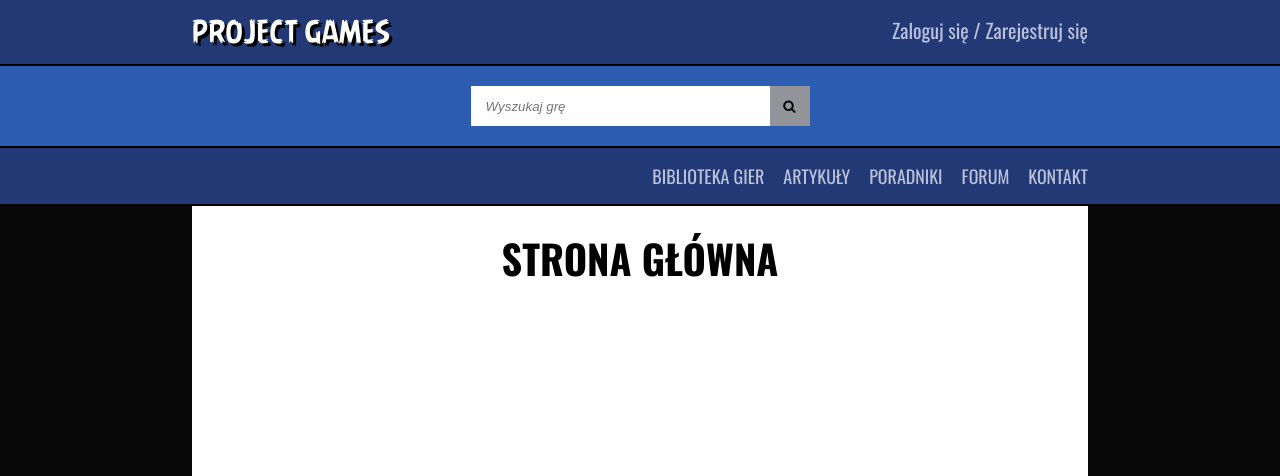
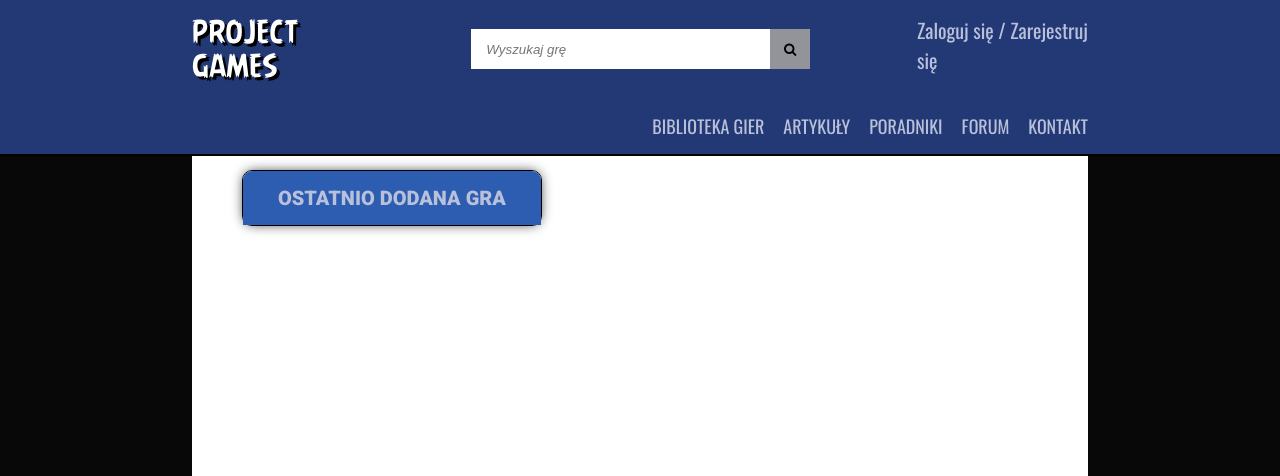
Before and after one commit to wookashart/project-games, a PHP site: page / in a window 1280 px wide. Shown: the top 476 px of the page. Run offline with PHP 8.4, Linux system fonts and the light colour scheme; data that the repository does not hold is empty; some libraries are stand-ins or nearby versions.

Commit message:
Update
- upload game cover in admin panel
- new game on home page
- rebuild header

```diff
--- a/css/main.css
+++ b/css/main.css
@@ -46,7 +46,7 @@ header {
   width: 100%;
   z-index: 10; }
 
-.header-first-line, .header-second-line, .header-third-line {
+.header-second-line, .header-third-line {
   width: 100%;
   border-bottom: 2px solid black; }
 
@@ -65,7 +65,6 @@ header {
   .header-first-line .first-line-conteiner {
     display: flex; }
     .header-first-line .first-line-conteiner .website-name {
-      width: 50%;
       padding: 15px 0 15px 0; }
       .header-first-line .first-line-conteiner .website-name a {
         font-size: 20px;
@@ -227,15 +226,13 @@ header {
   .header-first-line .login-open {
     display: flex; }
 
-.header-second-line {
-  background-color: #2c5db1; }
-  .header-second-line .second-line-conteiner {
+.second-line-conteiner {
   text-align: center;
   padding: 10px 0; }
   @media screen and (min-width: 767px) {
-      .header-second-line .second-line-conteiner {
+    .second-line-conteiner {
       padding: 20px; } }
-    .header-second-line .second-line-conteiner .find-game-input {
+  .second-line-conteiner .find-game-input {
     height: 40px;
     width: 80%;
     font-style: italic;
@@ -243,9 +240,9 @@ header {
     margin: 0;
     border: 0; }
     @media screen and (min-width: 767px) {
-        .header-second-line .second-line-conteiner .find-game-input {
+      .second-line-conteiner .find-game-input {
         width: 300px; } }
-    .header-second-line .second-line-conteiner .search-btn {
+  .second-line-conteiner .search-btn {
     margin-left: -5px;
     border: 0;
     height: 40px;
@@ -253,7 +250,7 @@ header {
     background: #93939a;
     transition-duration: 300ms;
     cursor: pointer; }
-      .header-second-line .second-line-conteiner .search-btn:hover {
+    .second-line-conteiner .search-btn:hover {
       background: #b0b0b1; }
 
 .header-third-line {
@@ -332,7 +329,7 @@ header {
   @media screen and (min-width: 767px) {
     .web-center-section {
       width: 85%;
-      padding-top: 195px;
+      padding-top: 125px;
       padding-left: 50px;
       padding-right: 50px; } }
   @media screen and (min-width: 1100px) {
@@ -542,3 +539,31 @@ div.game-detail .game-requirements ul {
       margin: 5px; }
       div.game-detail .game-requirements ul li span:nth-of-type(1) {
         font-weight: bold; }
+
+section.last-add-game {
+  border: 1px solid #000000;
+  border-radius: 10px;
+  box-shadow: 0 0 13px -3px black;
+  margin-top: 45px;
+  width: 300px; }
+  section.last-add-game h3 {
+    text-align: center;
+    background: #2c5db1;
+    margin: 0;
+    padding: 15px;
+    color: #b9c0da;
+    border-radius: 9px 9px 0 0;
+    font-size: 20px;
+    text-transform: uppercase; }
+  section.last-add-game .last-add-game-cover {
+    margin: 10px;
+    text-align: center; }
+    section.last-add-game .last-add-game-cover a img {
+      width: 200px;
+      border: 1px solid #000000; }
+  section.last-add-game .last-add-game-info {
+    text-align: center;
+    padding-bottom: 15px; }
+    section.last-add-game .last-add-game-info h4 {
+      font-size: 18px;
+      text-align: center; }
--- a/index.php
+++ b/index.php
@@ -28,6 +28,10 @@
                 <div class="header-first-line">
                     <div class="first-line-conteiner">
                         <div class="website-name"><a href="index.php?action=home">project games</a></div>
+                        <div class="second-line-conteiner">
+                            <input type="search" placeholder="Wyszukaj grę" class="base-input find-game-input">
+                            <button class="search-btn"><i class="fa fa-search" aria-hidden="true"></i></button>
+                        </div>
                         <?php
                             if((isset($_SESSION['useronline'])) && ($_SESSION['useronline'] == true)){
 
@@ -61,12 +65,9 @@
                     </div>
                 </div>
                 <!--Druga linia headera-->
-                <div class="header-second-line">
-                    <div class="second-line-conteiner">
-                        <input type="text" placeholder="Wyszukaj grę" class="base-input find-game-input">
-                        <button class="search-btn"><i class="fa fa-search" aria-hidden="true"></i></button>
-                    </div>
-                </div>
+                <!-- <div class="header-second-line">
+
+                </div> -->
                 <!--Menu hamburger-->
                 <div class="header-hamburger-line">
                     <div class="hamburger-line-conteiner">
--- a/pages/home.php
+++ b/pages/home.php
@@ -1 +1,16 @@
-<h1>Strona główna</h1>
+<!-- <h1>Strona główna</h1> -->
+<section class="last-add-game">
+    <h3>Ostatnio dodana gra</h3>
+    <?php
+
+        $allGames = $connection->query("SELECT id_games, tytul, platforma, gatunek, cover FROM games ORDER BY data_dodania DESC LIMIT 1");
+
+
+        while ($row = $allGames->fetch_assoc()) {
+            echo '<div class="last-add-game-cover"><a href="index.php?action=gamedetail&id='.$row['id_games'].'"><img src="db/covers/'.$row['cover'].'"></a></div><div class="last-add-game-info"><h4>'.$row['tytul'].'</h4><div class="last-add-game-platform">'.$row['platforma'].'</div><div class="last-add-game-type">'.$row['gatunek'].'</div></div>';
+        }
+
+    ?>
+
+
+</section>
--- a/sass/_config.scss
+++ b/sass/_config.scss
@@ -30,3 +30,7 @@ $basicSectionColor: #000000;
 
 $basicTextShadow: 3px 3px 0px rgba(0, 0, 0, 1);
 $basicBoxShadow: 0 0 13px -3px black;
+
+// Borders
+
+$basicSectionBorder: 1px solid #000000;
--- a/sass/_header.scss
+++ b/sass/_header.scss
@@ -4,7 +4,7 @@ header {
     z-index: 10;
 }
 
-.header-first-line, .header-second-line, .header-third-line, {
+.header-second-line, .header-third-line, {
     width: 100%;
     border-bottom: 2px solid black;
 }
@@ -30,7 +30,7 @@ header {
         display: flex;
 
         .website-name {
-            width: 50%;
+            // width: 50%;
             padding: 15px 0 15px 0;
 
             a {
@@ -69,12 +69,9 @@ header {
         }
 
         .website-user-logged {
-            // display: flex;
             margin-left: auto;
             font-size: 15px;
-            // padding: 15px 0 15px 0;
             font-family: 'Oswald', sans-serif;
-            // position: relative;
 
             @media screen and (min-width: 430px){
                 font-size: 20px;
@@ -260,8 +257,8 @@ header {
 }
 
 // Druga sekcja
-.header-second-line {
-    background-color: $headerBackgroundLight;
+// .header-second-line {
+//     background-color: $headerBackgroundLight;
 
     .second-line-conteiner {
         text-align: center;
@@ -298,7 +295,7 @@ header {
             }
         }
     }
-}
+// }
 
 // Trzecia sekcja
 .header-third-line {
--- /dev/null
+++ b/sass/_home.scss
@@ -0,0 +1,42 @@
+section.last-add-game {
+    border: $basicSectionBorder;
+    border-radius: 10px;
+    box-shadow: $basicBoxShadow;
+    margin-top: 45px;
+
+    width: 300px; //temporary
+
+    h3 {
+        text-align: center;
+        background: $headerBackgroundLight;
+        margin: 0;
+        padding: 15px;
+        color: $basicMenuFontColor;
+        border-radius: 9px 9px 0 0;
+        font-size: 20px;
+        text-transform: uppercase;
+
+    }
+
+    .last-add-game-cover {
+        margin: 10px;
+        text-align: center;
+
+        a {
+            img {
+                width: 200px;
+                border: $basicSectionBorder;
+            }
+        }
+    }
+
+    .last-add-game-info {
+        text-align: center;
+        padding-bottom: 15px;
+
+        h4 {
+            font-size: 18px;
+            text-align: center;
+        }
+    }
+}
--- a/sass/_section.scss
+++ b/sass/_section.scss
@@ -16,7 +16,7 @@
 
     @media screen and (min-width: 767px){
         width: 85%;
-        padding-top: 195px;
+        padding-top: 125px;
         padding-left: 50px;
         padding-right: 50px;
     }
--- a/sass/main.scss
+++ b/sass/main.scss
@@ -5,3 +5,4 @@
 @import './_registry.scss';
 @import './_admins.scss';
 @import './_games.scss';
+@import './_home.scss';
```
Also changed, not shown: admins/admingames.php (+8 -8 lines), db/addgames.php (+25 -3 lines), pages/gamedetail.php (+3 -4 lines), 1 other file. Lines whose indentation alone changed are shown as unchanged.
